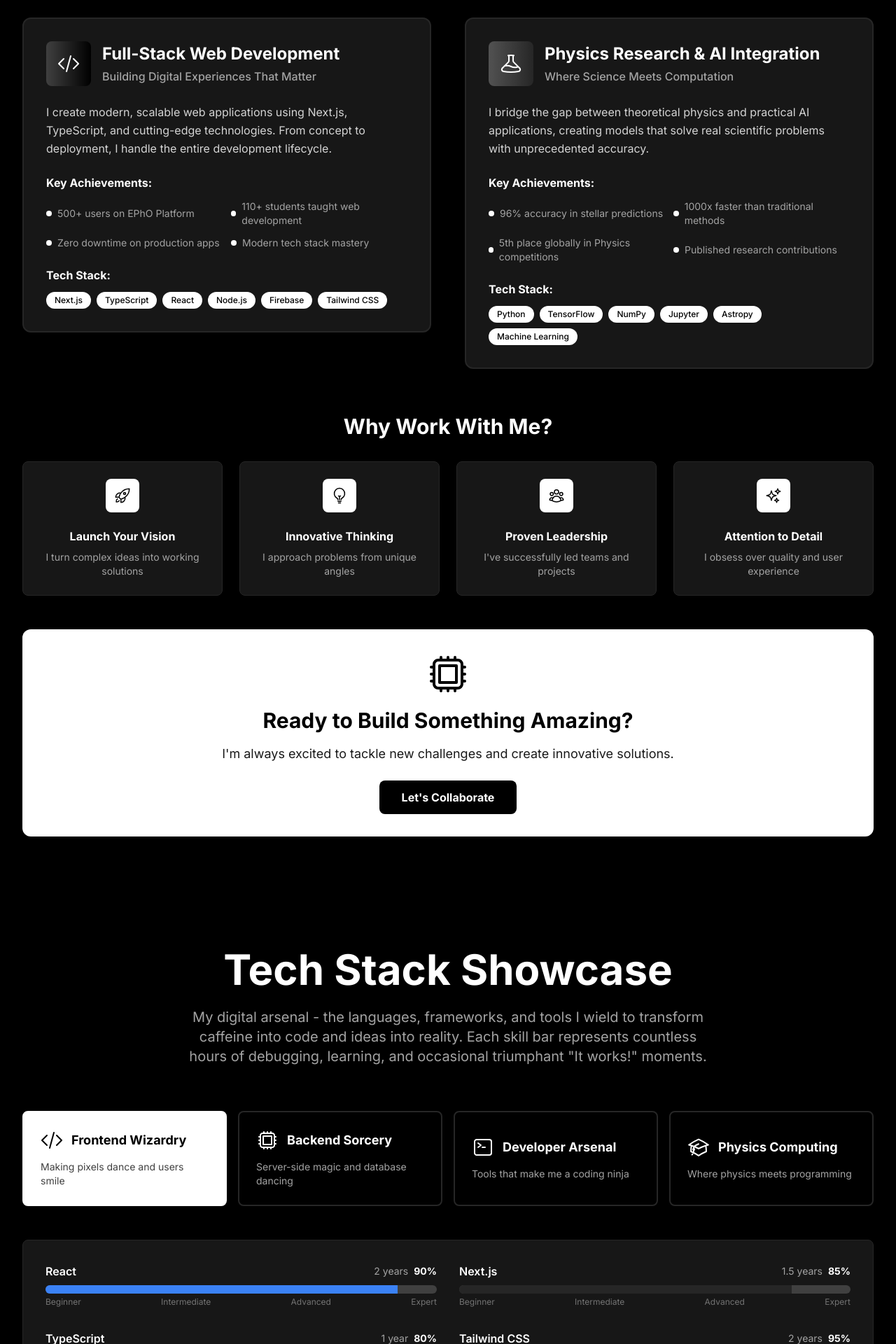
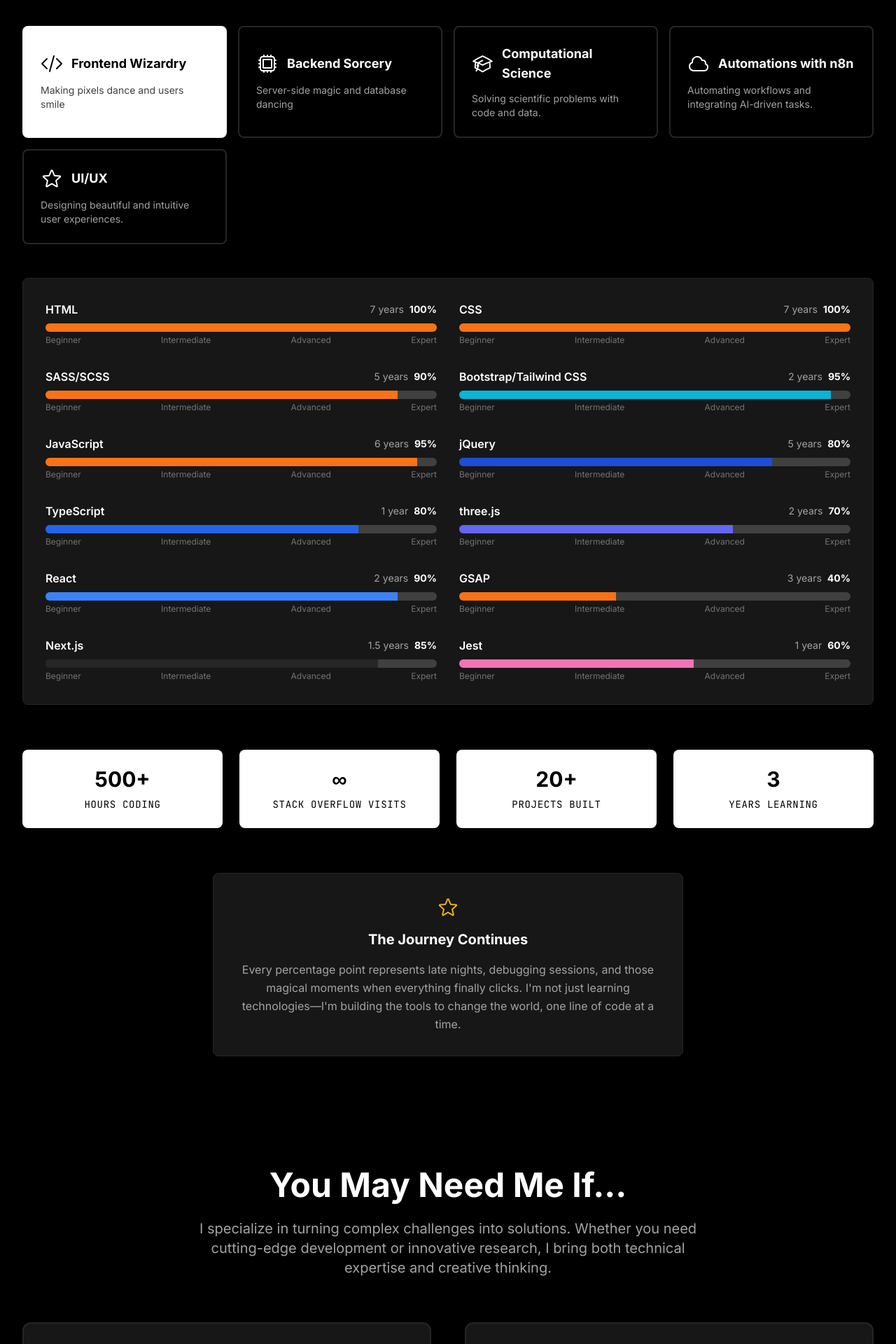
Before and after one commit to Yaseen-Saad/yaseen-saad, a Next.js app: page /skills in a window 1280 px wide. Shown: the part 3200-5120 px from the top of the page at 70% size. Built offline with nearby package versions, Linux system fonts and the light colour scheme.

Commit message:
aded my photo niggas

```diff
--- a/app/skills/page.tsx
+++ b/app/skills/page.tsx
@@ -12,9 +12,9 @@
 export default function SkillsPage() {
   return (
     <div className="min-h-screen pt-20">
-  <ScoresAchievements />
+      <ScoresAchievements />
+      <TechStackShowcase />
       <YouMayNeedMe />
-      <TechStackShowcase />
       <DigitalPlayground />
     </div>
   );
--- a/components/sections/CurrentlyCooking.tsx
+++ b/components/sections/CurrentlyCooking.tsx
@@ -44,7 +44,6 @@
 export default function CurrentlyCooking() {
   return (
     <section className="py-24 bg-gray-50 dark:bg-gray-900 relative">
-      <div className="absolute inset-0 bg-paper opacity-[0.02]"></div>
 
       <div className="container mx-auto px-6">
         <div className="max-w-6xl mx-auto">
--- a/components/sections/DetailedGallery.tsx
+++ b/components/sections/DetailedGallery.tsx
@@ -220,7 +220,6 @@
   return (
     <>
       <section id="gallery" className="py-24 bg-gray-50 dark:bg-gray-900 relative">
-        <div className="absolute inset-0 bg-paper opacity-[0.02]"></div>
 
         <div className="container mx-auto px-6">
           <div className="max-w-7xl mx-auto">
@@ -357,7 +356,7 @@
                 </div>
                 <div className="p-4">
                   <div className="text-3xl font-bold text-black dark:text-white mb-1">
-                    3
+                    2
                   </div>
                   <div className="text-sm text-gray-600 dark:text-gray-400 font-mono uppercase tracking-wider">
                     Years Documented
--- a/components/sections/Hero.tsx
+++ b/components/sections/Hero.tsx
@@ -146,7 +146,7 @@
             <div className="text-xs font-mono uppercase tracking-wider mb-1 opacity-70">
               Currently Doing
             </div>
-            <div className="text-sm font-medium">
+            <div className="  text-sm font-medium">
               {mostRecentActivity.activity}
             </div>
             <div className="absolute top-3 -right-1 w-2 h-2 bg-black dark:bg-white rotate-45"></div>
@@ -166,7 +166,7 @@
             >
               <div className="w-40 h-40 sm:w-48 sm:h-48 md:w-56 md:h-56 lg:w-64 lg:h-64 rounded-full overflow-hidden border-4 border-black dark:border-white shadow-2xl group-hover:shadow-3xl transition-all duration-300 group-hover:scale-105">
                 <Image
-                  src="/assets/images/Yaseen Saad Eldin Formall.jpg"
+                  src="/assets/images/gallery/Yaseen Saad-Eldin.jpg"
                   alt="Yaseen Saad-Eldin"
                   width={256}
                   height={256}
--- a/components/sections/PersonalStory.tsx
+++ b/components/sections/PersonalStory.tsx
@@ -6,7 +6,6 @@
 export default function PersonalStory() {
   return (
     <section className="py-24 bg-gray-50 dark:bg-gray-900 relative">
-      <div className="absolute inset-0 bg-paper opacity-[0.02]"></div>
 
       <div className="container mx-auto px-6">
         <div className="max-w-4xl mx-auto">
--- a/components/sections/TechStackShowcase.tsx
+++ b/components/sections/TechStackShowcase.tsx
@@ -18,12 +18,18 @@
     icon: <CodeBracketIcon className="w-8 h-8" />,
     description: 'Making pixels dance and users smile',
     technologies: [
+      { name: 'HTML', level: 100, color: 'bg-orange-500', years: 7 },
+      { name: 'CSS', level: 100, color: 'bg-orange-500', years: 7 },
+      { name: 'SASS/SCSS', level: 90, color: 'bg-orange-500', years: 5 },
+      { name: 'Bootstrap/Tailwind CSS', level: 95, color: 'bg-cyan-500', years: 2 },
+      { name: 'JavaScript', level: 95, color: 'bg-orange-500', years: 6 },
+      { name: 'jQuery', level: 80, color: 'bg-blue-700', years: 5 },
+      { name: 'TypeScript', level: 80, color: 'bg-blue-600', years: 1 },
+      { name: 'three.js', level: 70, color: 'bg-indigo-500', years: 2 },
       { name: 'React', level: 90, color: 'bg-blue-500', years: 2 },
+      { name: 'GSAP', level: 40, color: 'bg-orange-500', years: 3 },
       { name: 'Next.js', level: 85, color: 'bg-gray-800', years: 1.5 },
-      { name: 'TypeScript', level: 80, color: 'bg-blue-600', years: 1 },
-      { name: 'Tailwind CSS', level: 95, color: 'bg-cyan-500', years: 2 },
-      { name: 'Framer Motion', level: 75, color: 'bg-purple-500', years: 1 },
-      { name: 'HTML/CSS', level: 98, color: 'bg-orange-500', years: 3 }
+      { name: 'Jest', level: 60, color: 'bg-pink-400', years: 1 },
     ]
   },
   {
@@ -32,40 +38,61 @@
     icon: <CpuChipIcon className="w-8 h-8" />,
     description: 'Server-side magic and database dancing',
     technologies: [
+      { name: 'Firebase', level: 80, color: 'bg-orange-400', years: 1.5 },
       { name: 'Node.js', level: 85, color: 'bg-green-600', years: 2 },
-      { name: 'Python', level: 90, color: 'bg-yellow-500', years: 3 },
-      { name: 'Firebase', level: 80, color: 'bg-orange-400', years: 1.5 },
+      { name: 'Express.js', level: 75, color: 'bg-gray-600', years: 1.5 },
       { name: 'MongoDB', level: 70, color: 'bg-green-500', years: 1 },
-      { name: 'Express.js', level: 75, color: 'bg-gray-600', years: 1.5 },
-      { name: 'PostgreSQL', level: 65, color: 'bg-blue-400', years: 0.5 }
+      { name: 'Vercel', level: 60, color: 'bg-black', years: 1 },
+      { name: 'MySQL', level: 60, color: 'bg-blue-300', years: 1 },
+      { name: 'Socket.io', level: 65, color: 'bg-yellow-600', years: 1 },
+      { name: 'Supabase', level: 60, color: 'bg-green-700', years: 1 },
+      { name: 'Prisma', level: 65, color: 'bg-purple-700', years: 1 },
+      { name: 'Django', level: 80, color: 'bg-green-700', years: 1 },
+      { name: 'Flask', level: 75, color: 'bg-gray-700', years: 1 },
     ]
   },
   {
-    id: 'tools',
-    title: 'Developer Arsenal',
-    icon: <CommandLineIcon className="w-8 h-8" />,
-    description: 'Tools that make me a coding ninja',
+    id: 'computational-science',
+    title: 'Computational Science',
+    icon: <AcademicCapIcon className="w-8 h-8" />,
+    description: 'Solving scientific problems with code and data.',
     technologies: [
-      { name: 'Git & GitHub', level: 90, color: 'bg-gray-700', years: 3 },
-      { name: 'VS Code', level: 95, color: 'bg-blue-500', years: 3 },
-      { name: 'Linux Terminal', level: 80, color: 'bg-black', years: 2 },
-      { name: 'Docker', level: 60, color: 'bg-blue-400', years: 0.5 },
-      { name: 'Figma', level: 75, color: 'bg-purple-400', years: 1 },
-      { name: 'Postman', level: 70, color: 'bg-orange-500', years: 1 }
+      { name: 'Python', level: 90, color: 'bg-yellow-500', years: 3 },
+      { name: 'NumPy', level: 85, color: 'bg-blue-300', years: 2 },
+      { name: 'SciPy', level: 80, color: 'bg-blue-400', years: 2 },
+      { name: 'SymPy', level: 55, color: 'bg-green-700', years: 1 },
+      { name: 'Jupyter', level: 90, color: 'bg-orange-400', years: 2 },
+      { name: 'Pandas', level: 80, color: 'bg-green-400', years: 2 },
+      { name: 'Matplotlib', level: 85, color: 'bg-red-500', years: 2 },
+      { name: 'Wolfram Mathematica', level: 50, color: 'bg-red-700', years: 1 },
+      { name: 'LaTeX', level: 70, color: 'bg-green-400', years: 1 },
     ]
   },
   {
-    id: 'physics',
-    title: 'Physics Computing',
-    icon: <AcademicCapIcon className="w-8 h-8" />,
-    description: 'Where physics meets programming',
+    id: 'automations-n8n',
+    title: 'Automations with n8n',
+    icon: <CloudIcon className="w-8 h-8" />,
+    description: 'Automating workflows and integrating AI-driven tasks.',
     technologies: [
-      { name: 'MATLAB', level: 75, color: 'bg-orange-600', years: 2 },
-      { name: 'NumPy/SciPy', level: 80, color: 'bg-blue-300', years: 1.5 },
-      { name: 'Matplotlib', level: 85, color: 'bg-red-500', years: 2 },
-      { name: 'Jupyter', level: 90, color: 'bg-orange-400', years: 2 },
-      { name: 'LaTeX', level: 70, color: 'bg-green-400', years: 1 },
-      { name: 'Wolfram Alpha', level: 85, color: 'bg-red-600', years: 3 }
+      { name: 'n8n', level: 85, color: 'bg-green-600', years: 1 },
+      { name: 'Node.js', level: 80, color: 'bg-green-500', years: 2 },
+      { name: 'REST APIs', level: 75, color: 'bg-blue-400', years: 2 },
+      { name: 'Webhooks', level: 70, color: 'bg-gray-600', years: 1 },
+      { name: 'Zapier', level: 30, color: 'bg-yellow-400', years: 1 },
+      { name: 'IFTTT', level: 65, color: 'bg-blue-300', years: 1 },
+      { name: 'Make.com', level: 65, color: 'bg-blue-300', years: 1 },
+      { name: 'Google Apps Script', level: 60, color: 'bg-green-400', years: 1 },
+      { name: 'Slack Bots', level: 55, color: 'bg-blue-500', years: 0.5 },
+    ]
+  },
+  {
+    id: 'ui-ux',
+    title: 'UI/UX',
+    icon: <StarIcon className="w-8 h-8" />,
+    description: 'Designing beautiful and intuitive user experiences.',
+    technologies: [
+      { name: 'Figma', level: 85, color: 'bg-purple-400', years: 2 },
+      { name: 'Adobe Photoshop', level: 70, color: 'bg-pink-400', years: 1 },
      ]
   }
 ]
@@ -108,8 +135,7 @@
               whileHover={{ scale: 1.02 }}
               whileTap={{ scale: 0.98 }}
               onClick={() => setSelectedCategory(category.id)}
-              className={`p-6 rounded-lg border-2 transition-all duration-300 text-left ${
-                selectedCategory === category.id
+              className={`p-6 rounded-lg border-2 transition-all duration-300 text-left ${selectedCategory === category.id
                 ? 'border-black dark:border-white bg-black dark:bg-white text-white dark:text-black'
                 : 'border-gray-200 dark:border-gray-800 hover:border-black dark:hover:border-white bg-white dark:bg-black'
                 }`}
@@ -118,8 +144,7 @@
                 {category.icon}
                 <h3 className="font-bold text-lg">{category.title}</h3>
               </div>
-              <p className={`text-sm ${
-                selectedCategory === category.id
+              <p className={`text-sm ${selectedCategory === category.id
                 ? 'text-gray-300 dark:text-gray-700'
                 : 'text-gray-600 dark:text-gray-400'
                 }`}>
--- a/components/sections/YouMayNeedMe.tsx
+++ b/components/sections/YouMayNeedMe.tsx
@@ -41,7 +41,85 @@
     ],
     techStack: ["Python", "TensorFlow", "NumPy", "Jupyter", "Astropy", "Machine Learning"],
     gradient: "from-gray-600 to-gray-800"
-  }
+  },
+  {
+    title: 'Generative AI Development',
+    description: 'Creating innovative solutions using generative AI technologies to solve complex problems.',
+    icon: <BeakerIcon className="w-8 h-8" />,
+    highlights: [
+      "Developed AI models for art and music generation",
+      "Pioneered text-to-image synthesis techniques",
+      "Contributed to open-source generative AI projects",
+      "Presented at AI and Creativity conferences"
+    ],
+    techStack: ["Python", "TensorFlow", "PyTorch", "OpenAI API", "Hugging Face Transformers"],
+    gradient: "from-purple-600 to-pink-600"
+  },
+  {
+    title: 'AI Automations with n8n',
+    description: 'Building efficient workflows and automations using the n8n platform for AI-driven tasks.',
+    icon: <BeakerIcon className="w-8 h-8" />,
+    highlights: [
+      "Streamlined data processing pipelines",
+      "Automated machine learning model training",
+      "Integrated AI services with existing applications",
+      "Reduced operational costs by 30%"
+    ],
+    techStack: ["n8n", "Node.js", "JavaScript", "REST APIs", "Webhooks"],
+    gradient: "from-green-600 to-blue-600"
+  },
+  {
+    title: 'Chemistry Research',
+    description: 'Conducting in-depth research in the field of chemistry, exploring new compounds and reactions.',
+    icon: <BeakerIcon className="w-8 h-8" />,
+    highlights: [
+      "Discovered two new chemical compounds",
+      "Published in peer-reviewed chemistry journals",
+      "Presented research at international chemistry conferences",
+      "Collaborated with leading chemists and researchers"
+    ],
+    techStack: ["ChemOffice", "Gaussian", "Python", "Jupyter", "Machine Learning"],
+    gradient: "from-red-600 to-yellow-600"
+  },
+  {
+    title: 'Capstone and Research Projects (Engineering)',
+    description: 'Leading and contributing to engineering capstone and research projects with innovative solutions.',
+    icon: <AcademicCapIcon className="w-8 h-8" />,
+    highlights: [
+      "Designed a solar-powered water purification system",
+      "Developed a smart irrigation system using IoT",
+      "Led a team of 5 in an engineering design project",
+      "Presented projects to industry leaders and professors"
+    ],
+    techStack: ["SolidWorks", "MATLAB", "Arduino", "Raspberry Pi", "IoT"],
+    gradient: "from-teal-600 to-blue-800"
+  },
+  {
+    title: 'Philosophical Debate',
+    description: 'Engaging in thought-provoking philosophical discussions, exploring ethics, technology, and the human condition.',
+    icon: <LightBulbIcon className="w-8 h-8" />,
+    highlights: [
+      "Facilitated debates on ethics and technology",
+      "Explored philosophical intersections with science",
+      "Encouraged critical thinking through open dialogue",
+      "Organized philosophy discussion groups"
+    ],
+    techStack: ["Ethics", "Critical Thinking", "Debate", "Philosophy"],
+    gradient: "from-yellow-500 to-orange-500"
+  },
+  {
+    title: 'Guidance for STEM Students',
+    description: 'Providing mentorship and guidance to STEM high school students, fostering their academic and personal growth.',
+    icon: <AcademicCapIcon className="w-8 h-8" />,
+    highlights: [
+      "Mentored STEM students at 6th of October High School",
+      "Guided students in critical thinking exercises",
+      "Supported students in academic and career planning",
+      "Organized workshops on STEM topics"
+    ],
+    techStack: ["Mentorship", "STEM Education", "Workshops", "Career Guidance"],
+    gradient: "from-blue-500 to-green-500"
+  },
 ]
 
 const reasons = [
@@ -82,7 +160,7 @@
             You May Need Me If...
           </h2>
           <p className="text-lg md:text-xl text-gray-600 dark:text-gray-400 max-w-3xl mx-auto leading-relaxed">
-            I specialize in turning complex challenges into elegant solutions.
+            I specialize in turning complex challenges into solutions.
             Whether you need cutting-edge development or innovative research, I bring both technical expertise and creative thinking.
           </p>
         </motion.div>
```
Also changed, not shown: 1 other file (tests, documents, lock files or other folders). Lines whose indentation alone changed are shown as unchanged.
